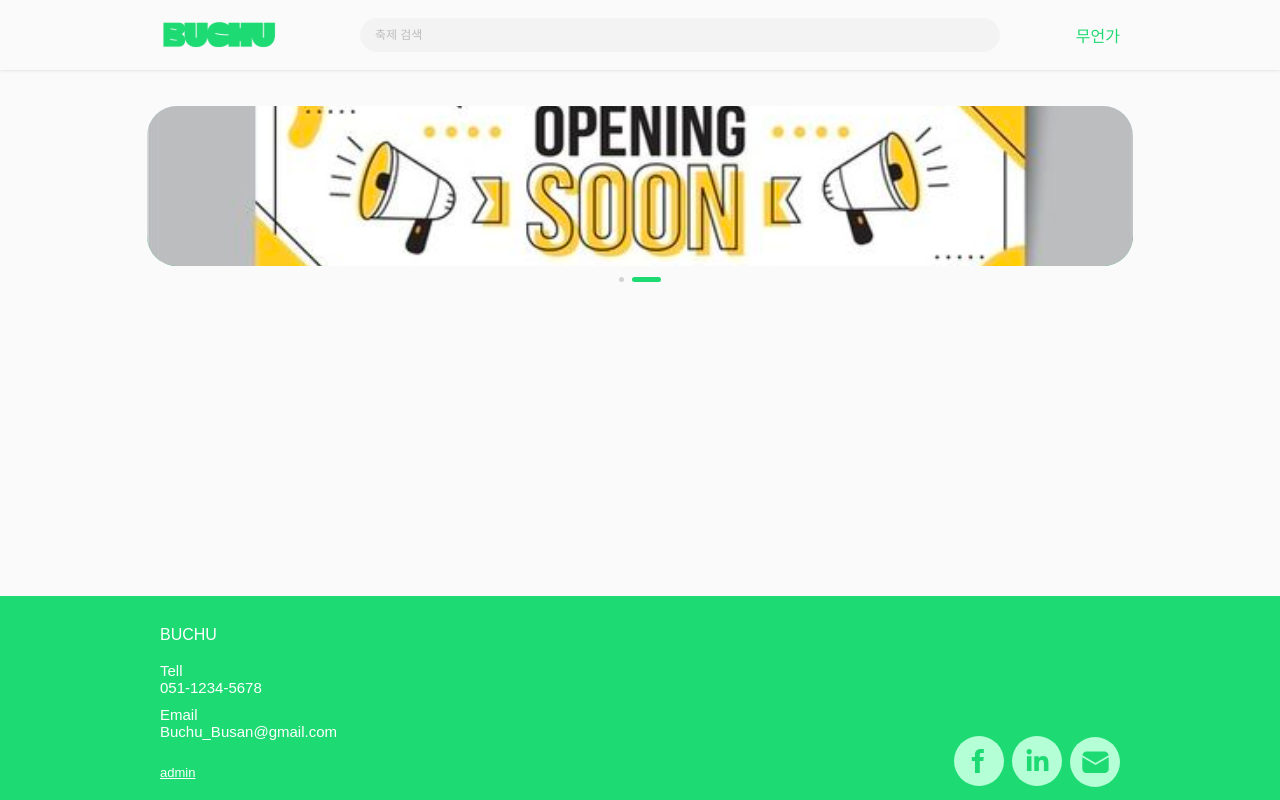
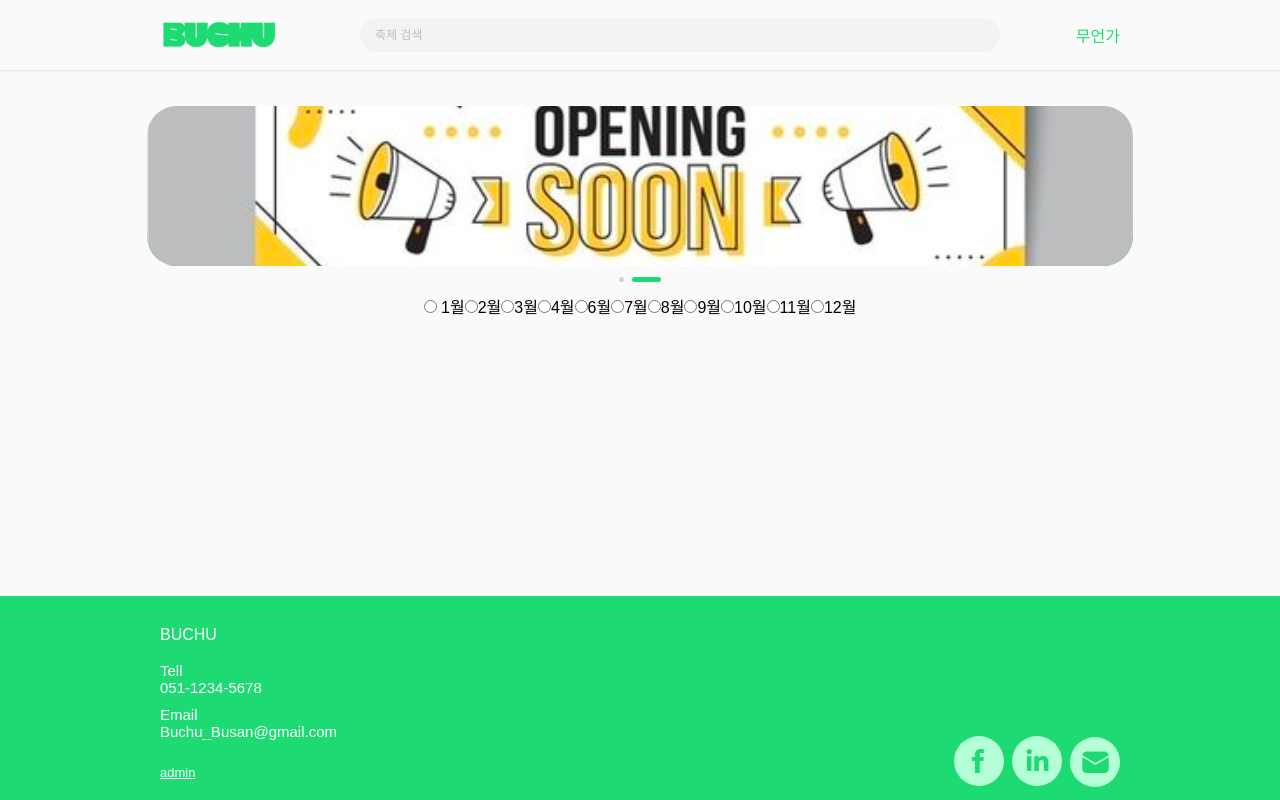
Before and after one commit to buchufastival/buchu-client, a React (Create React App) app: page / in a window 1280 px wide. Built offline with nearby package versions, Linux system fonts and the light colour scheme; a web font is replaced by a local one.

Commit message:
Chore :: radio butotn 중복체크

```diff
--- a/src/components/Button/Month/Month.js
+++ b/src/components/Button/Month/Month.js
@@ -1,17 +1,17 @@
 export default function Month() {
   return (
     <>
-      <input type="radio" /> 1월
-      <input type="radio" />2월
-      <input type="radio" />3월
-      <input type="radio" />4월
-      <input type="radio" />6월
-      <input type="radio" />7월
-      <input type="radio" />8월
-      <input type="radio" />9월
-      <input type="radio" />10월
-      <input type="radio" />11월
-      <input type="radio" />12월
+      <input type="radio" name="month" /> 1월
+      <input type="radio" name="month" />2월
+      <input type="radio" name="month" />3월
+      <input type="radio" name="month" />4월
+      <input type="radio" name="month" />6월
+      <input type="radio" name="month" />7월
+      <input type="radio" name="month" />8월
+      <input type="radio" name="month" />9월
+      <input type="radio" name="month" />10월
+      <input type="radio" name="month" />11월
+      <input type="radio" name="month" />12월
     </>
   );
 }
--- a/src/components/Button/Month/Month.scss
+++ b/src/components/Button/Month/Month.scss
@@ -0,0 +1,3 @@
+input{
+
+}
--- a/src/pages/Main/Main.js
+++ b/src/pages/Main/Main.js
@@ -1,4 +1,5 @@
 import Banner from "../../components/Banner/Banner";
+import Month from "../../components/Button/Month/Month";
 import "./Main.scss";
 
 export default function Main() {
@@ -8,7 +9,9 @@ export default function Main() {
         <div className="main-banner">
           <Banner />
         </div>
-
+        <div>
+          <Month/>
+        </div>
       </section>
     </>
   );
```
